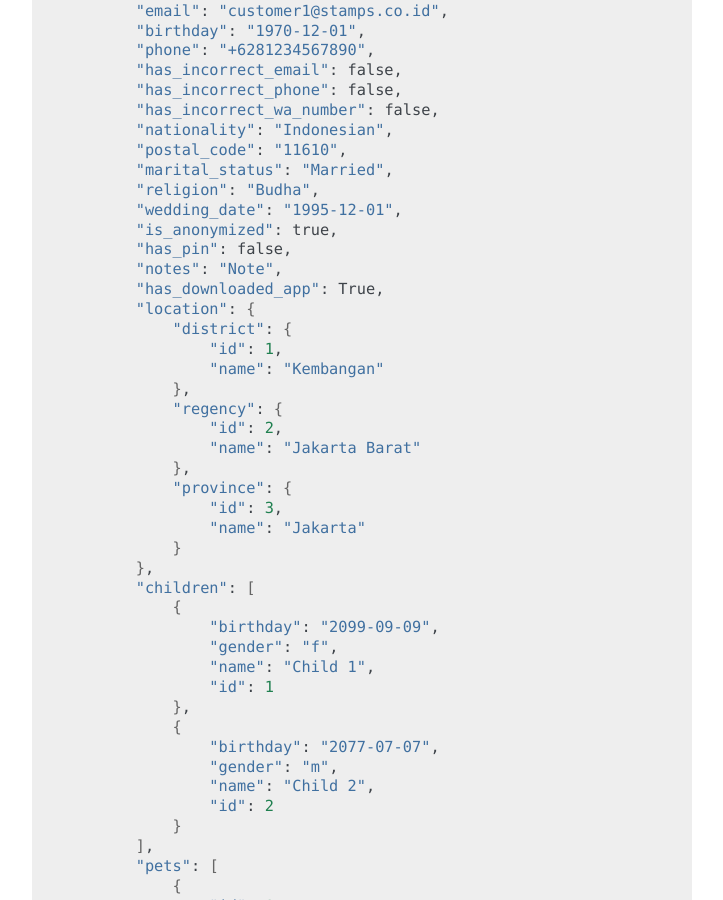
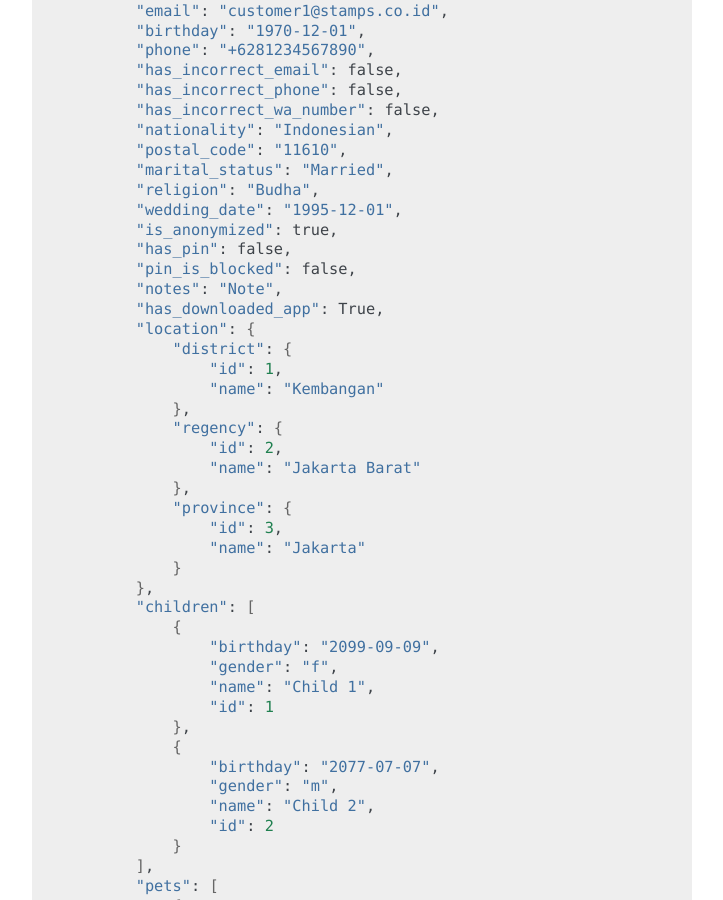
Before and after one commit to ui/stamps-api-docs, a Sphinx documentation site: the page built from source/customer_api.rst, in a window 1280 px wide and 900 px high, scrolled down 11459 px. Shown: the whole window, without its empty margins (388-1111 px from the left). Built offline with Sphinx 7.4.7, drawn with Linux system fonts in a browser that asks for light colours.

Commit message:
Full profile API return pin_is_blocked (#95)

```diff
--- a/source/customer_api.rst
+++ b/source/customer_api.rst
@@ -595,6 +595,7 @@ A successful API call:
             "wedding_date": "1995-12-01",
             "is_anonymized": true,
             "has_pin": false,
+            "pin_is_blocked": false,
             "notes": "Note",
             "has_downloaded_app": True,
             "location": {
```
